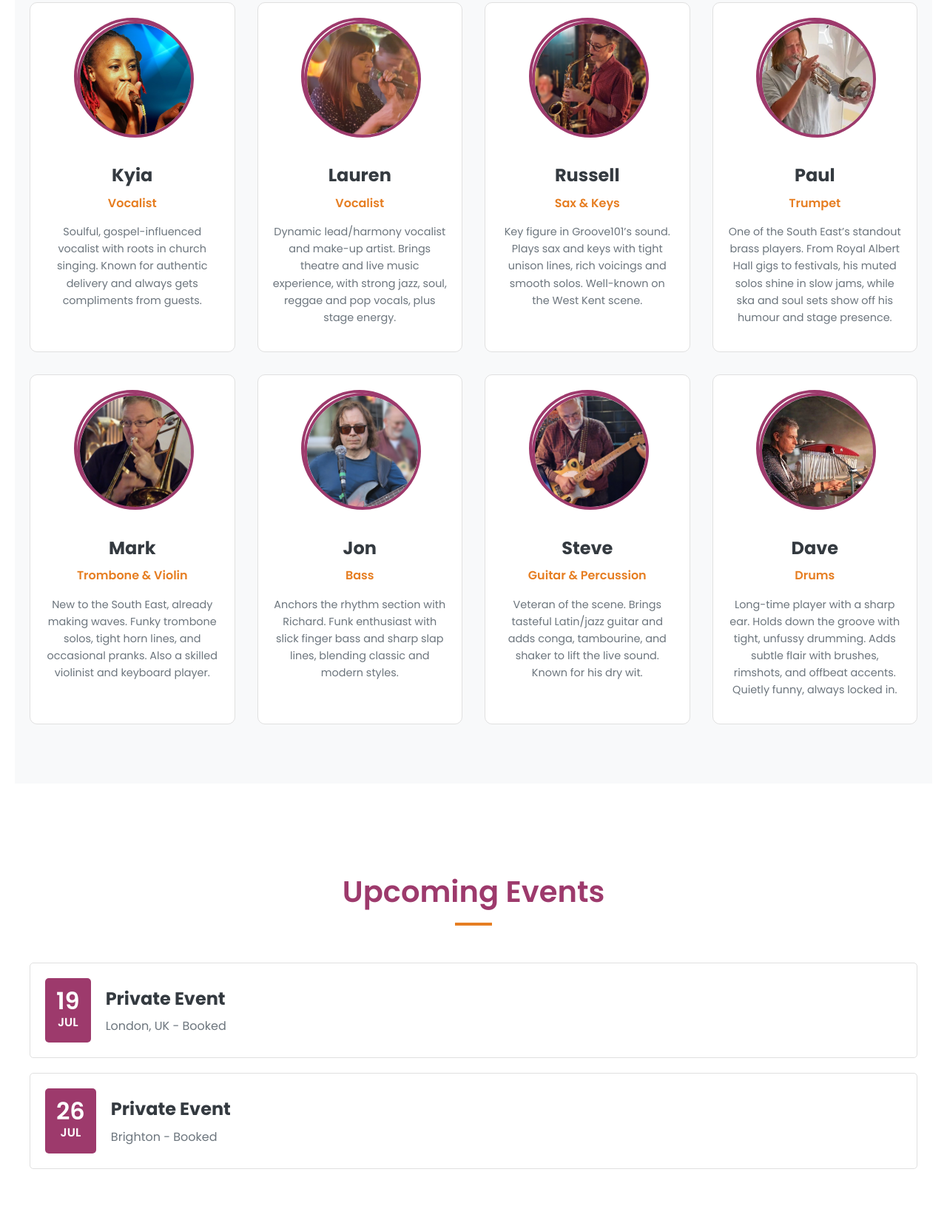
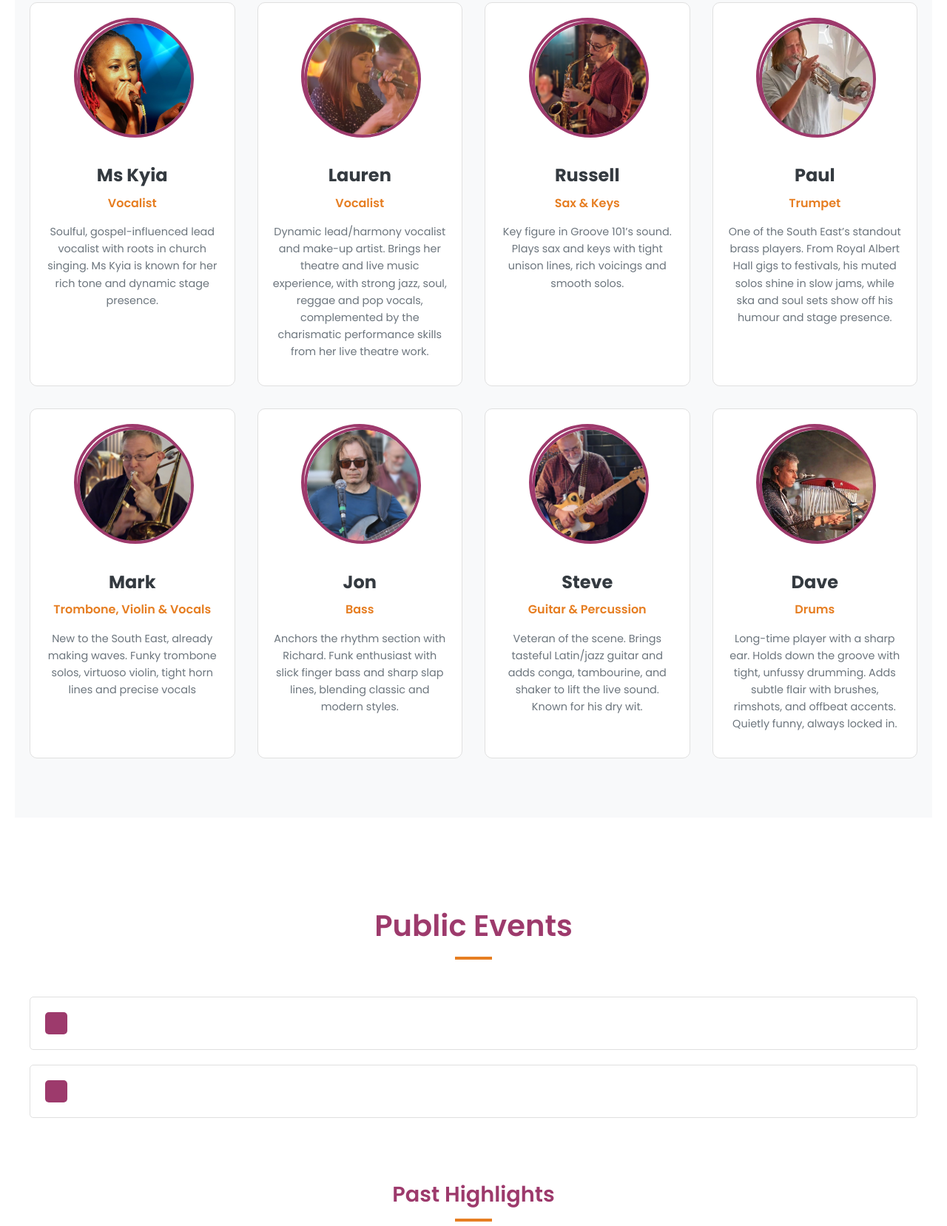
Before and after one commit to ItsMarky/groove101, a plain HTML site: page index.html in a window 1280 px wide. Shown: the part 1905-3562 px from the top of the page at 74% size. Drawn offline with Linux system fonts and the light colour scheme.

Commit message:
Update index.html

```diff
--- a/index.html
+++ b/index.html
@@ -290,7 +290,7 @@
                 background: var(--light-bg);
                 flex-direction: column;
                 align-items: center;
-                padding: 0;
+                pgradding: 0;
                 gap: 0;
                 box-shadow: 0 4px 10px rgba(0,0,0,0.1);
                 max-height: 0;
@@ -391,7 +391,7 @@
             <h2 class="section-title">The Ultimate Party Band</h2>
             <div class="about-grid">
                 <div>
-                    <p>Groove101 is a versatile party band that energises weddings, corporate events, and private functions. With years of experience and a focus on great live performance, we deliver music that keeps your guests engaged and the atmosphere alive.</p>
+                    <p>Groove 101 is an award-winning party band that energises weddings, corporate events, and private functions. With over 10 years of experience and a focus on dynamic live performance, every show is a unique experience, expertly crafted in the moment to pack your dance floor and create an unforgettable atmosphere.</p>
                 </div>
                 <div>
                     <picture>
@@ -412,8 +412,8 @@
                         <source srcset="images/kyia.jpg" type="image/jpeg">
                         <img src="images/kyia.jpg" alt="Photo of Kyia" loading="lazy" width="150" height="150">
                     </picture>
-                    <h3>Kyia</h3><span class="role">Vocalist</span>
-                    <p>Soulful, gospel-influenced vocalist with roots in church singing. Known for authentic delivery and always gets compliments from guests.</p>
+                    <h3>Ms Kyia</h3><span class="role">Vocalist</span>
+                    <p>Soulful, gospel-influenced lead vocalist with roots in church singing. Ms Kyia is known for her rich tone and dynamic stage presence.</p>
                 </div>
                 <div class="band-card">
                     <picture>
@@ -422,7 +422,7 @@
                         <img src="images/lauren.jpeg" alt="Photo of Lauren" loading="lazy" width="150" height="150">
                     </picture>
                     <h3>Lauren</h3><span class="role">Vocalist</span>
-                    <p>Dynamic lead/harmony vocalist and make-up artist. Brings theatre and live music experience, with strong jazz, soul, reggae and pop vocals, plus stage energy.</p>
+                    <p>Dynamic lead/harmony vocalist and make-up artist. Brings her theatre and live music experience, with strong jazz, soul, reggae and pop vocals, complemented by the charismatic performance skills from her live theatre work.</p>
                 </div>
                  <div class="band-card">
                     <picture>
@@ -431,7 +431,7 @@
                         <img src="images/russell.jpeg" alt="Photo of Russell" loading="lazy" width="150" height="150">
                     </picture>
                     <h3>Russell</h3><span class="role">Sax & Keys</span>
-                    <p>Key figure in Groove101’s sound. Plays sax and keys with tight unison lines, rich voicings and smooth solos. Well-known on the West Kent scene.</p>
+                    <p>Key figure in Groove 101’s sound. Plays sax and keys with tight unison lines, rich voicings and smooth solos.</p>
                 </div>
                 <div class="band-card">
                     <picture>
@@ -448,8 +448,8 @@
                         <source srcset="images/mark.jpeg" type="image/jpeg">
                         <img src="images/mark.jpeg" alt="Photo of Mark" loading="lazy" width="150" height="150">
                     </picture>
-                    <h3>Mark</h3><span class="role">Trombone & Violin</span>
-                    <p>New to the South East, already making waves. Funky trombone solos, tight horn lines, and occasional pranks. Also a skilled violinist and keyboard player.</p>
+                    <h3>Mark</h3><span class="role">Trombone, Violin & Vocals</span>
+                    <p>New to the South East, already making waves. Funky trombone solos, virtuoso violin, tight horn lines and precise vocals</p>
                 </div>
                 <div class="band-card">
                     <picture>
@@ -482,15 +482,15 @@
         </section>
 
         <section id="events" class="content-section">
-            <h2 class="section-title">Upcoming Events</h2>
+            <h2 class="section-title">Public Events</h2>
             <div class="event-list">
                 <div class="event-item">
-                    <div class="event-date"><span class="date-day">19</span><span class="date-month">JUL</span></div>
-                    <div class="event-details"><h3>Private Event</h3><p>London, UK - Booked</p></div>
+                    <div class="event-date"><span class="date-day"></span><span class="date-month"></span></div>
+                    <div class="event-details"><h3></h3><p></p></div>
                 </div>
                 <div class="event-item">
-                    <div class="event-date"><span class="date-day">26</span><span class="date-month">JUL</span></div>
-                    <div class="event-details"><h3>Private Event</h3><p>Brighton - Booked</p></div>
+                    <div class="event-date"><span class="date-day"></span><span class="date-month"></span></div>
+                    <div class="event-details"><h3></h3><p></p></div>
                 </div>
             </div>
             <h2 class="section-title" style="margin-top: 80px; font-size: 1.8rem;">Past Highlights</h2>
@@ -574,16 +574,17 @@
 
 
         <section id="contact" class="content-section">
-            <h2 class="section-title">Book Your Event</h2>
+            <h2 class="section-title">Contact Us</h2>
             <form class="contact-form" action="https://formspree.io/f/mnnvkggk" method="POST">
                 <input type="text" name="name" placeholder="Your Name" required>
+                <input type="text" name="name" placeholder="Your Phone Number">
                 <input type="email" name="email" placeholder="Your Email" required>
                 <textarea name="message" rows="5" placeholder="Tell us about your event..." required></textarea>
                 <button type="submit" class="cta-button primary form-submit-btn">Submit</button>
                 <p class="form-status-error" style="color: #ff4d4d; margin-top: 15px; text-align: center;"></p>
             </form>
              <div id="form-success-message" class="form-success">
-                <h3>Thanks! 🤘</h3>
+                <h3>Thanks! 🎵</h3>
                 <p>Your message has been sent. We'll get back to you soon.</p>
             </div>
         </section>
```
